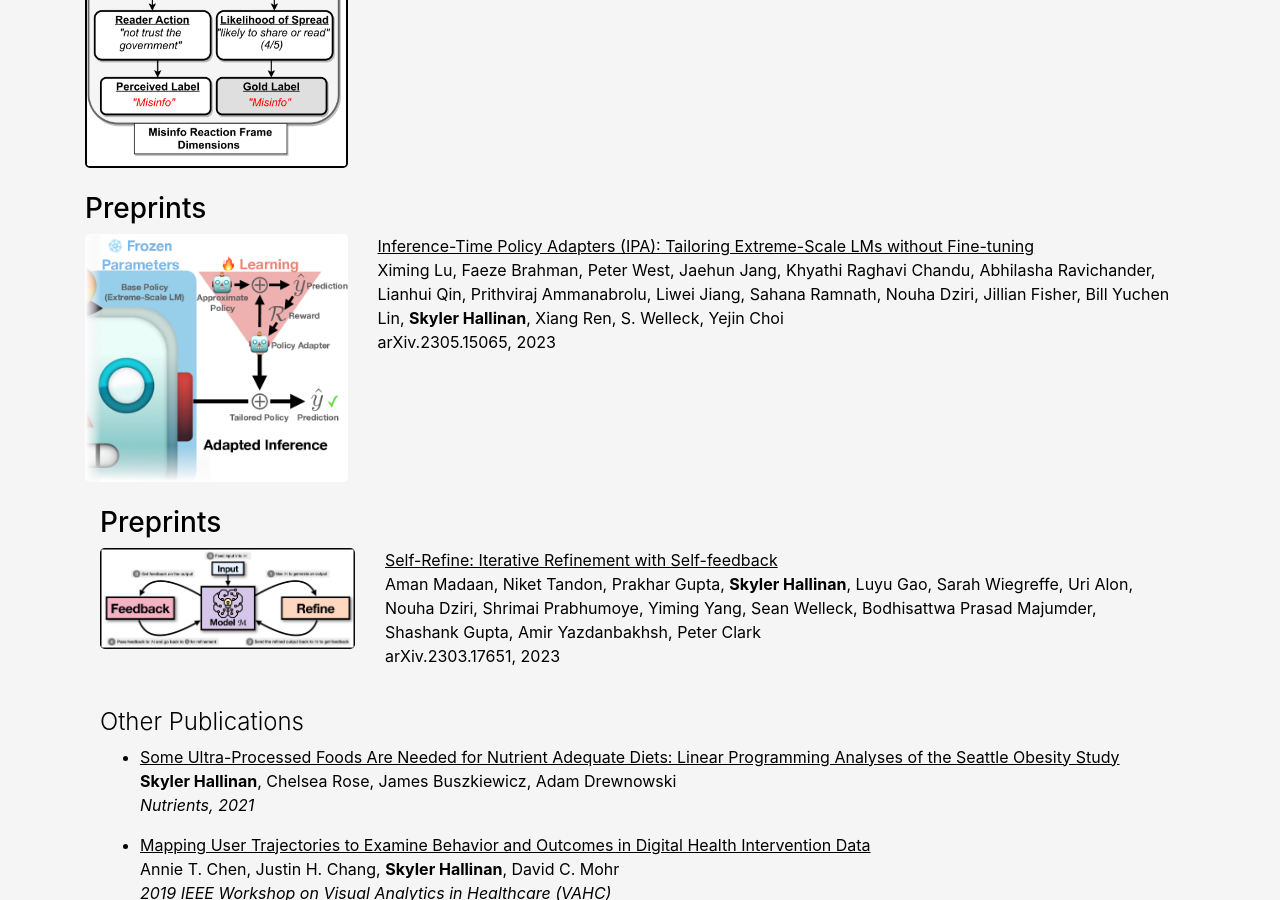
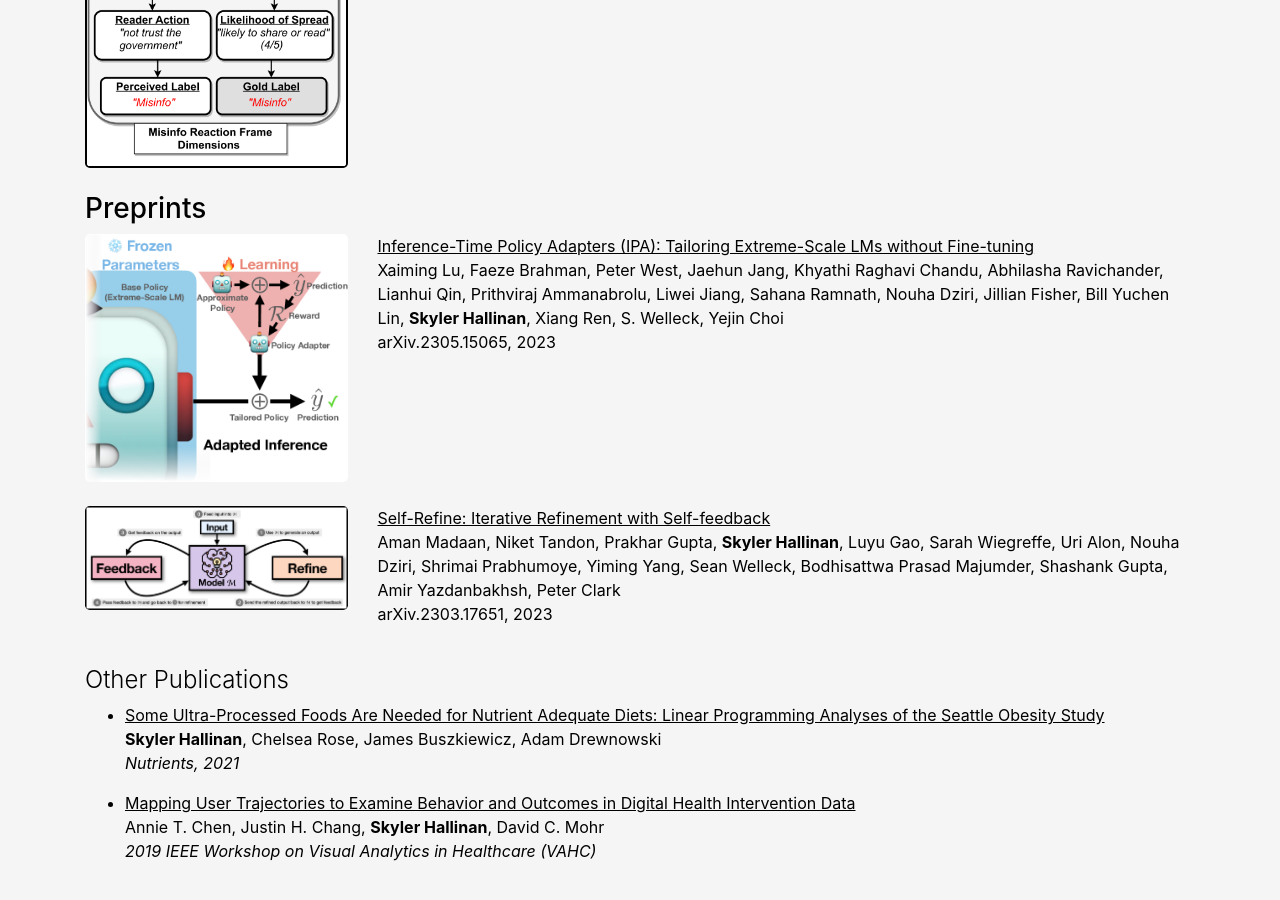
Before and after one commit to shallinan1/shallinan1.github.io, a Jekyll site: the page index.html, which Jekyll copies as it is, in a window 1280 px wide and 900 px high, scrolled down 859 px. Built offline with Jekyll 4.4.1, drawn with Linux system fonts in a browser that asks for light colours.

Commit message:
Update index.html

```diff
--- a/index.html
+++ b/index.html
@@ -93,7 +93,8 @@
                   <a class = "light" href="https://arxiv.org/abs/2104.08790">Misinfo Reaction Frames: Reasoning about Readers' Reactions to News Headlines</a>
                   <p> Saadia Gabriel, <b>Skyler Hallinan</b>, Maarten Sap, Pemi Nguyen, Franziska Roesner, Eunsol Choi, Yejin Choi <br>
                      arXiv.2104.08790 <br>
-                  Proceedings of ACL (Long), 2022 </p>
+                     Proceedings of ACL (Long), 2022
+                  </p>
                </div>
             </div>
          </div>
@@ -128,17 +129,13 @@
                </div>
                <div class="col-md-9">
                   <a class = "light" href="https://arxiv.org/abs/2305.15065">Inference-Time Policy Adapters (IPA): Tailoring Extreme-Scale LMs without Fine-tuning</a>
-                  <p> Ximing Lu, Faeze Brahman, Peter West, Jaehun Jang, Khyathi Raghavi Chandu, Abhilasha Ravichander, Lianhui Qin,
+                  <p> Xaiming Lu, Faeze Brahman, Peter West, Jaehun Jang, Khyathi Raghavi Chandu, Abhilasha Ravichander, Lianhui Qin,
                      Prithviraj Ammanabrolu, Liwei Jiang, Sahana Ramnath, Nouha Dziri, Jillian Fisher, Bill Yuchen Lin, <b>Skyler Hallinan</b>,
                      Xiang Ren, S. Welleck, Yejin Choi <br>
                      arXiv.2305.15065, 2023 <br>
                   </p>
                </div>
             </div>
-         <div class = "container">
-            <h3>
-               Preprints
-            </h3>
             <div class="row mb-4">
                <div class="col-md-3 no-padding-left">
                   <img src="assets/pictures/autofb.png" class ="rounded-lg img-fluid ">
```
Lines whose indentation alone changed are shown as unchanged.
